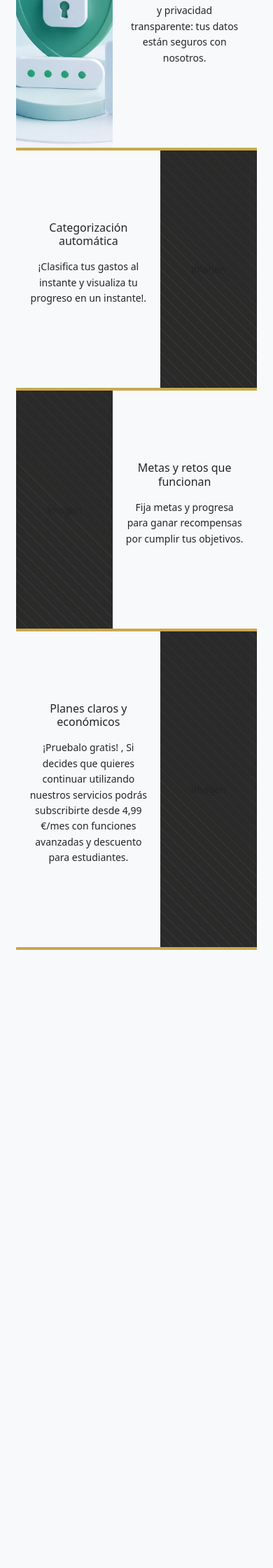
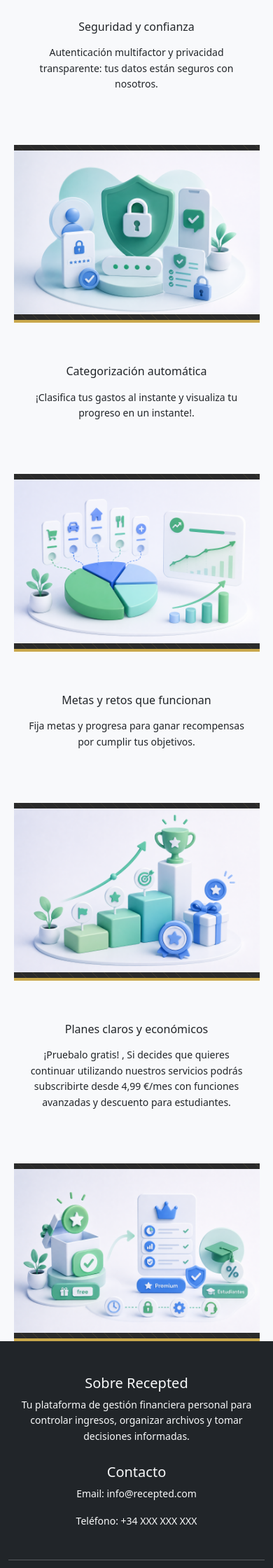
Before and after one commit to Thefallenashes/Recepted, a PHP site: page /landing.php in a window 390 px wide. Shown: the part 1520-3760 px from the top of the page at 70% size. Before the commit the page ends 2877 px from the top, so only its background shows below. Run offline with PHP 8.4, Linux system fonts and the light colour scheme; data that the repository does not hold is empty.

Commit message:
añadidas las imagnes restantes a landing.php junto a su footer y diseño adaptativo de boostrap

```diff
--- a/src/pages/landing.php
+++ b/src/pages/landing.php
@@ -250,6 +250,51 @@ $hero_cta_href = $usuario_autenticado ? 'home.php' : 'register.php';
             .landing-hero-visual {
                 justify-content: center;
             }
+
+            /* Secciones adaptativas */
+            .landing-section {
+                padding: 0 5%;
+            }
+
+            .section-inner {
+                flex-direction: column !important;
+                border-bottom: 4px solid var(--gold);
+            }
+
+            .landing-section:first-child .section-inner {
+                border-top: 4px solid var(--gold);
+            }
+
+            .section-content {
+                flex: 0 0 auto !important;
+                padding: 60px 5% !important;
+            }
+
+            .section-image {
+                flex: 1 1 auto !important;
+                min-height: 250px;
+            }
+
+            .landing-section.from-left .section-content { order: 1; }
+            .landing-section.from-left .section-image   { order: 2; }
+
+            .landing-section.from-right .section-content { order: 1; }
+            .landing-section.from-right .section-image   { order: 2; }
+
+            .fade-from-left,
+            .fade-from-right {
+                transform: translateY(-40px) !important;
+            }
+
+            .fade-from-left.is-visible,
+            .fade-from-right.is-visible {
+                transform: translateY(0) !important;
+            }
+
+            /* Footer responsivo */
+            .col-md-6 {
+                text-align: center;
+            }
         }
     </style>
 </head>
@@ -327,7 +372,9 @@ $hero_cta_href = $usuario_autenticado ? 'home.php' : 'register.php';
                     <h2>Categorización automática</h2>
                     <p>¡Clasifica tus gastos al instante y visualiza tu progreso en un instante!.</p>
                 </div>
-                <div class="section-image">imagen</div>
+                <div class="section-image">
+                    <img src="../images/terceraImagen.png" alt="Categorización automática de gastos">
+                </div>
             </div>
         </div>
 
@@ -337,7 +384,9 @@ $hero_cta_href = $usuario_autenticado ? 'home.php' : 'register.php';
                     <h2>Metas y retos que funcionan</h2>
                     <p>Fija metas y progresa para ganar recompensas por cumplir tus objetivos.</p>
                 </div>
-                <div class="section-image">imagen</div>
+                <div class="section-image">
+                    <img src="../images/cuartaImagen.png" alt="Metas y retos financieros">
+                </div>
             </div>
         </div>
 
@@ -347,34 +396,35 @@ $hero_cta_href = $usuario_autenticado ? 'home.php' : 'register.php';
                     <h2>Planes claros y económicos</h2>
                     <p>¡Pruebalo gratis! , Si decides que quieres continuar utilizando nuestros servicios podrás subscribirte desde 4,99 €/mes con funciones avanzadas y descuento para estudiantes.</p>
                 </div>
-                <div class="section-image">imagen</div>
+                <div class="section-image">
+                    <img src="../images/quintaImagen.png" alt="Planes claros y económicos">
+                </div>
             </div>
         </div>
 
     </div>
 
-    <div class="landing-bottom-controls">
-        <?php if (!empty($mensaje_cookies)): ?>
-            <p><?php echo htmlspecialchars($mensaje_cookies); ?></p>
-        <?php endif; ?>
-        <?php if (!empty($mensaje_debug)): ?>
-            <p><?php echo htmlspecialchars($mensaje_debug); ?></p>
-        <?php endif; ?>
-
-        <?php if ($debug_activo): ?>
-            <h2>Enlaces Modo de desarollo</h2>
-            <ul>
-                <?php foreach ($paginas_debug as $pagina): ?>
-                    <li>
-                        <a href="<?php echo htmlspecialchars($pagina['nombre']); ?>"><?php echo htmlspecialchars($pagina['nombre']); ?></a>
-                        <?php if ($pagina['requiere_parametro']): ?>
-                            (requiere parámetros)
-                        <?php endif; ?>
-                    </li>
-                <?php endforeach; ?>
-            </ul>
-        <?php endif; ?>
-    </div>
+    <footer class="bg-dark text-light py-5">
+        <div class="container">
+            <div class="row">
+                <div class="col-md-6 mb-4">
+                    <h5>Sobre Recepted</h5>
+                    <p>Tu plataforma de gestión financiera personal para controlar ingresos, organizar archivos y tomar decisiones informadas.</p>
+                </div>
+                <div class="col-md-6 mb-4">
+                    <h5>Contacto</h5>
+                    <p>Email: info@recepted.com</p>
+                    <p>Teléfono: +34 XXX XXX XXX</p>
+                </div>
+            </div>
+            <hr class="bg-light">
+            <div class="row">
+                <div class="col-12 text-center">
+                    <p class="mb-0">&copy; 2026 Recepted. Todos los derechos reservados.</p>
+                </div>
+            </div>
+        </div>
+    </footer>
 
     <script>
         (function () {
```
Also changed, not shown: src/images/cuartaImagen.png (added), src/images/quintaImagen.png (added), src/images/terceraImagen.png (added).
